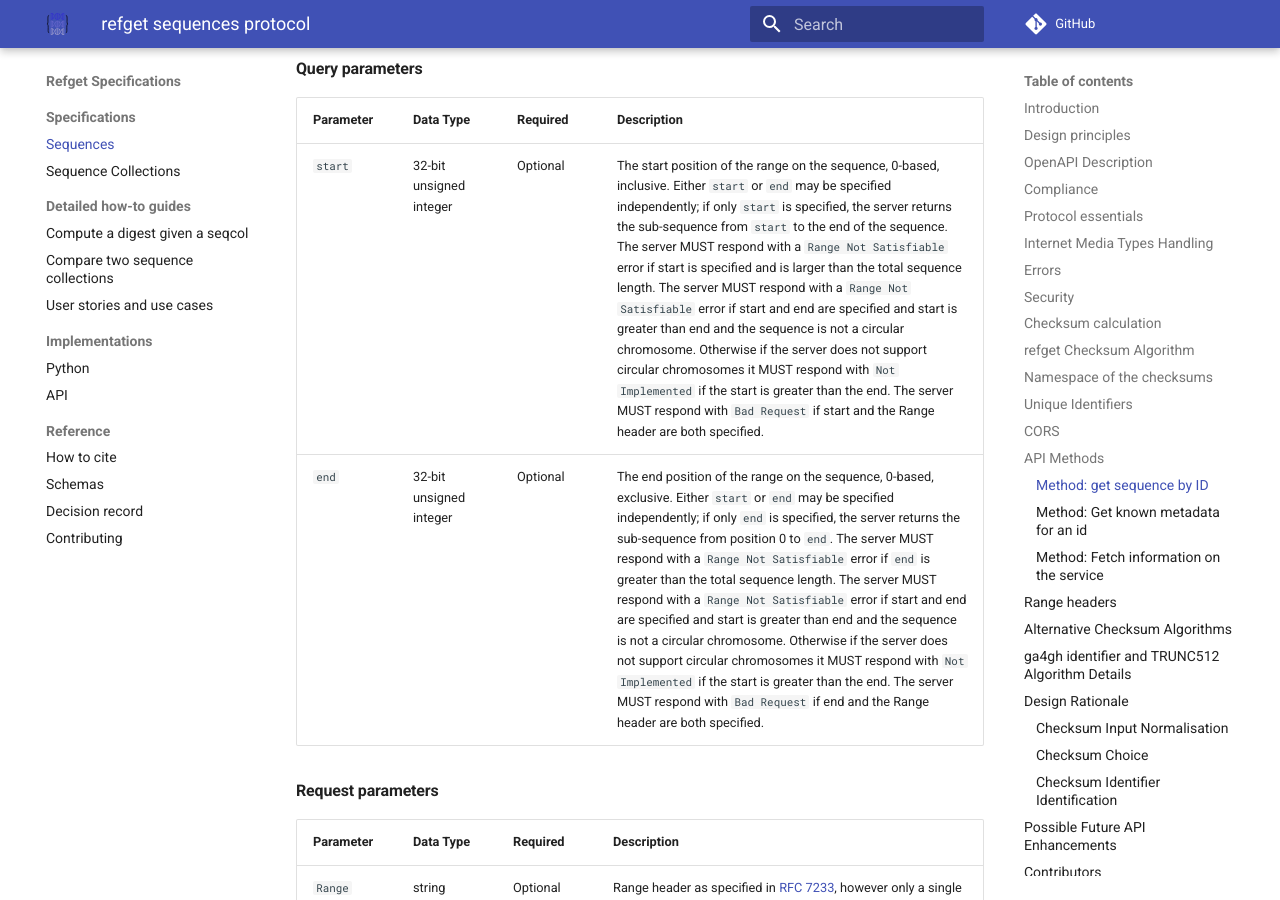
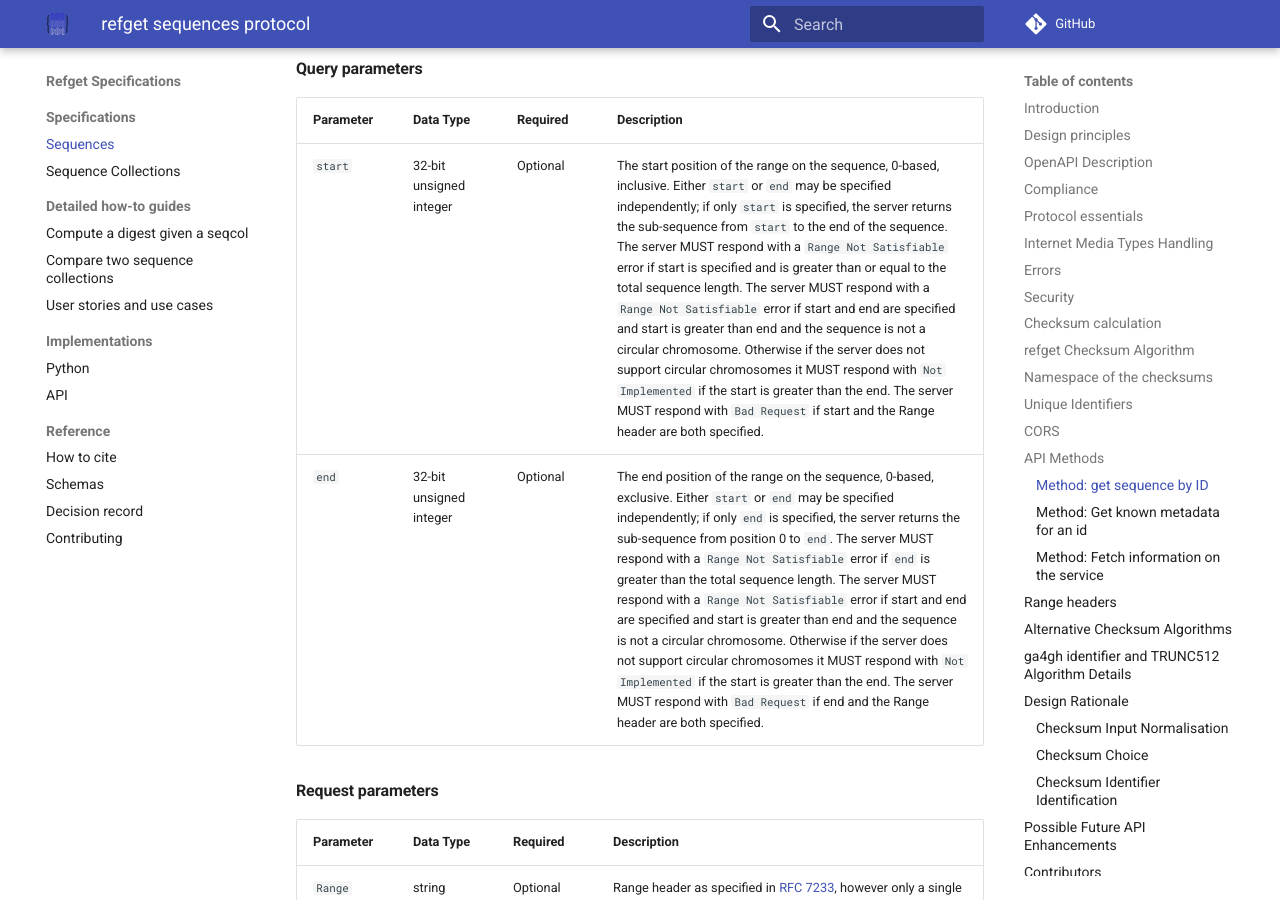
Before and after one commit to ga4gh/refget, an MkDocs documentation site: the page built from docs/sequences/README.md, in a window 1280 px wide and 900 px high, scrolled down 7162 px. Built offline with MkDocs 1.6.1 and Material for MkDocs 9.7.7, drawn with Linux system fonts in a browser that asks for light colours; comment, search, counter and statistics services are not loaded.

Commit message:
Update docs/sequences/README.md
Co-authored-by: John Marshall <jmarshall@hey.com>

```diff
--- a/docs/sequences/README.md
+++ b/docs/sequences/README.md
@@ -177,7 +177,7 @@ Content-type: text/vnd.ga4gh.refget.v2.0.0+plain
 
 | Parameter | Data Type               | Required | Description                                                                                                                                                                                                                                                                                                                                                                                                                                                                                                                                                                                                  |
 |-----------|-------------------------|----------|--------------------------------------------------------------------------------------------------------------------------------------------------------------------------------------------------------------------------------------------------------------------------------------------------------------------------------------------------------------------------------------------------------------------------------------------------------------------------------------------------------------------------------------------------------------------------------------------------------------|
-| `start`   | 32-bit unsigned integer | Optional | The start position of the range on the sequence, 0-based, inclusive. Either `start` or `end` may be specified independently; if only `start` is specified, the server returns the sub-sequence from `start` to the end of the sequence. The server MUST respond with a `Range Not Satisfiable` error if start is specified and is larger than the total sequence length. The server MUST respond with a `Range Not Satisfiable` error if start and end are specified and start is greater than end and the sequence is not a circular chromosome. Otherwise if the server does not support circular chromosomes it MUST respond with `Not Implemented` if the start is greater than the end. The server MUST respond with `Bad Request` if start and the Range header are both specified. |
+| `start`   | 32-bit unsigned integer | Optional | The start position of the range on the sequence, 0-based, inclusive. Either `start` or `end` may be specified independently; if only `start` is specified, the server returns the sub-sequence from `start` to the end of the sequence. The server MUST respond with a `Range Not Satisfiable` error if start is specified and is greater than or equal to the total sequence length. The server MUST respond with a `Range Not Satisfiable` error if start and end are specified and start is greater than end and the sequence is not a circular chromosome. Otherwise if the server does not support circular chromosomes it MUST respond with `Not Implemented` if the start is greater than the end. The server MUST respond with `Bad Request` if start and the Range header are both specified. |
 | `end`     | 32-bit unsigned integer | Optional | The end position of the range on the sequence, 0-based, exclusive. Either `start` or `end` may be specified independently; if only `end` is specified, the server returns the sub-sequence from position 0 to `end`. The server MUST respond with a `Range Not Satisfiable` error if `end` is greater than the total sequence length. The server MUST respond with a `Range Not Satisfiable` error if start and end are specified and start is greater than end and the sequence is not a circular chromosome. Otherwise if the server does not support circular chromosomes it MUST respond with `Not Implemented` if the start is greater than the end. The server MUST respond with `Bad Request` if end and the Range header are both specified. |
 
 #### Request parameters
```
